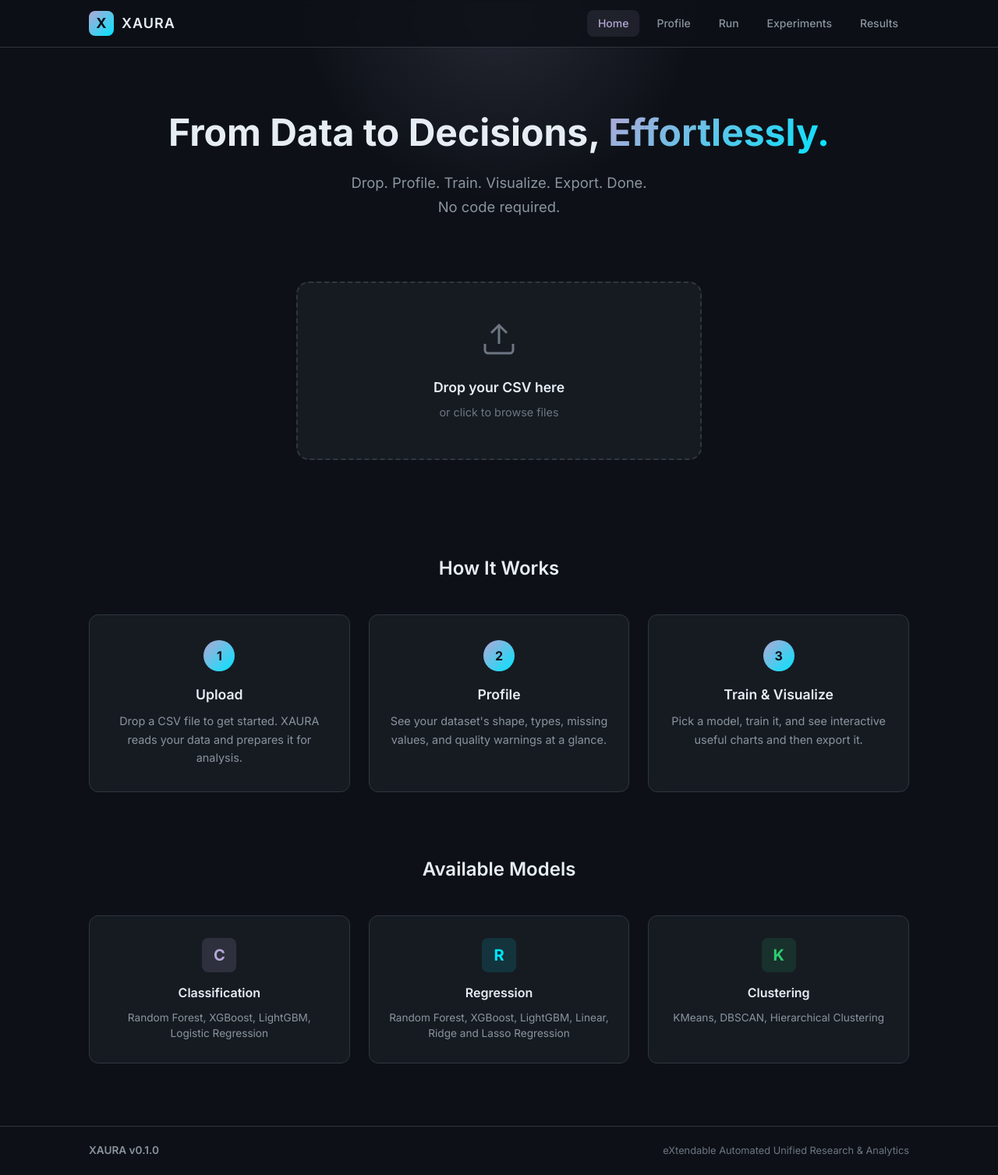
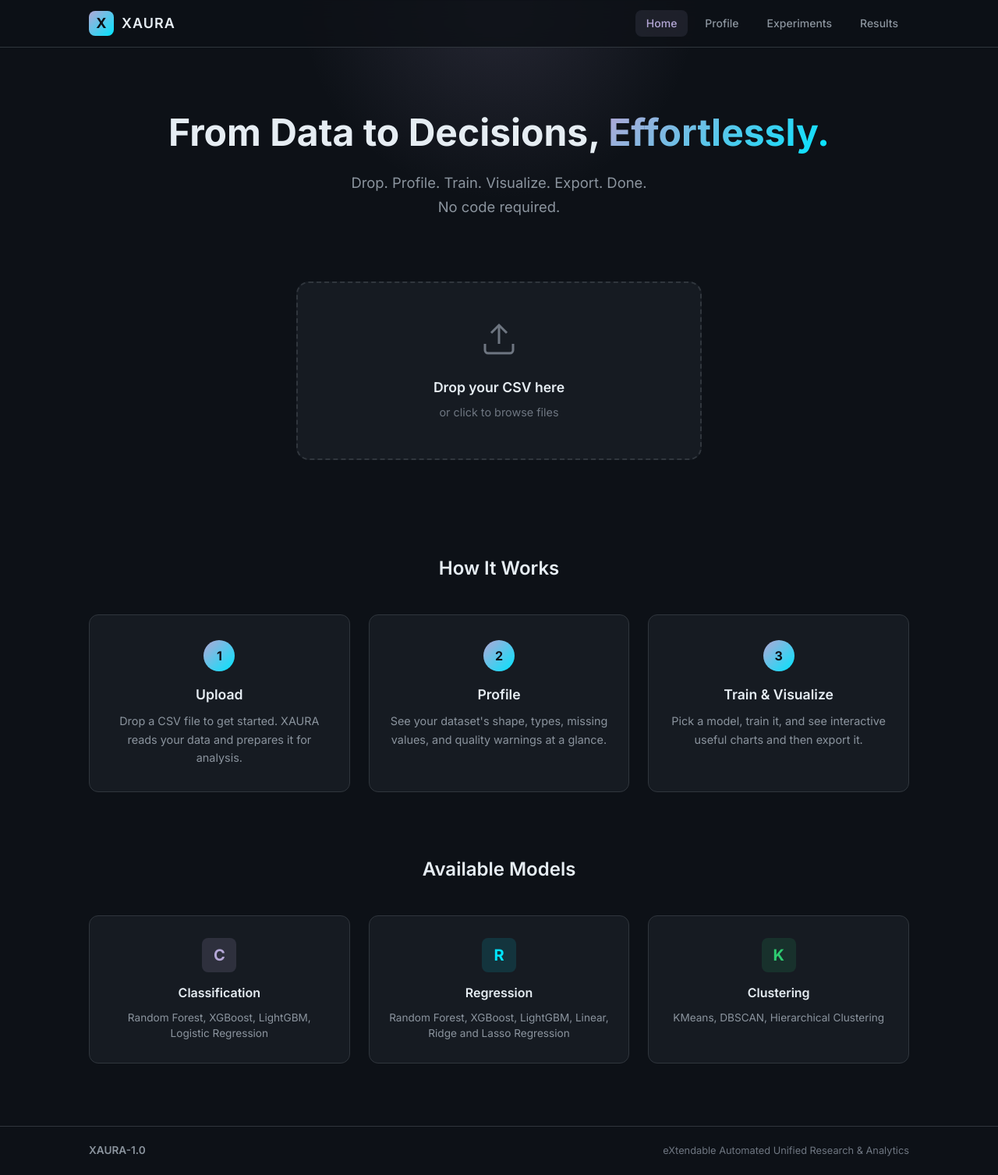
Before and after one commit to Vinamra3215/Xaura, a FastAPI app: page / in a window 1280 px wide. Shown: the whole page at 78% size. Run offline with FastAPI, Linux system fonts and the light colour scheme; parts of the project's set-up code (start-up, migrations or seed data) failed here and were passed over; some libraries are stand-ins or nearby versions.

Commit message:
Updating the Buttons

```diff
--- a/src/xaura/server/templates/base.html
+++ b/src/xaura/server/templates/base.html
@@ -1,5 +1,6 @@
 <!DOCTYPE html>
 <html lang="en">
+
 <head>
     <meta charset="UTF-8">
     <meta name="viewport" content="width=device-width, initial-scale=1.0">
@@ -19,6 +20,7 @@
 
     {% block head %}{% endblock %}
 </head>
+
 <body>
     <!-- ── Navbar ─────────────────────────────────────────────── -->
     <nav class="navbar">
@@ -30,7 +32,6 @@
             <div class="nav-links">
                 <a href="/" class="nav-link {% block nav_home %}{% endblock %}">Home</a>
                 <a href="#" class="nav-link {% block nav_profile %}{% endblock %}" id="nav-profile">Profile</a>
-                <a href="#" class="nav-link {% block nav_run %}{% endblock %}" id="nav-run">Run</a>
                 <a href="/experiments" class="nav-link {% block nav_experiments %}{% endblock %}">Experiments</a>
                 <a href="#" class="nav-link {% block nav_results %}{% endblock %}" id="nav-results">Results</a>
             </div>
@@ -45,7 +46,7 @@
     <!-- ── Footer ─────────────────────────────────────────────── -->
     <footer class="footer">
         <div class="footer-container">
-            <span class="footer-brand">XAURA v0.1.0</span>
+            <span class="footer-brand">XAURA-1.0</span>
             <span class="footer-tagline">eXtendable Automated Unified Research & Analytics</span>
         </div>
     </footer>
@@ -54,4 +55,5 @@
     <script src="/static/js/app.js"></script>
     {% block scripts %}{% endblock %}
 </body>
+
 </html>
```
